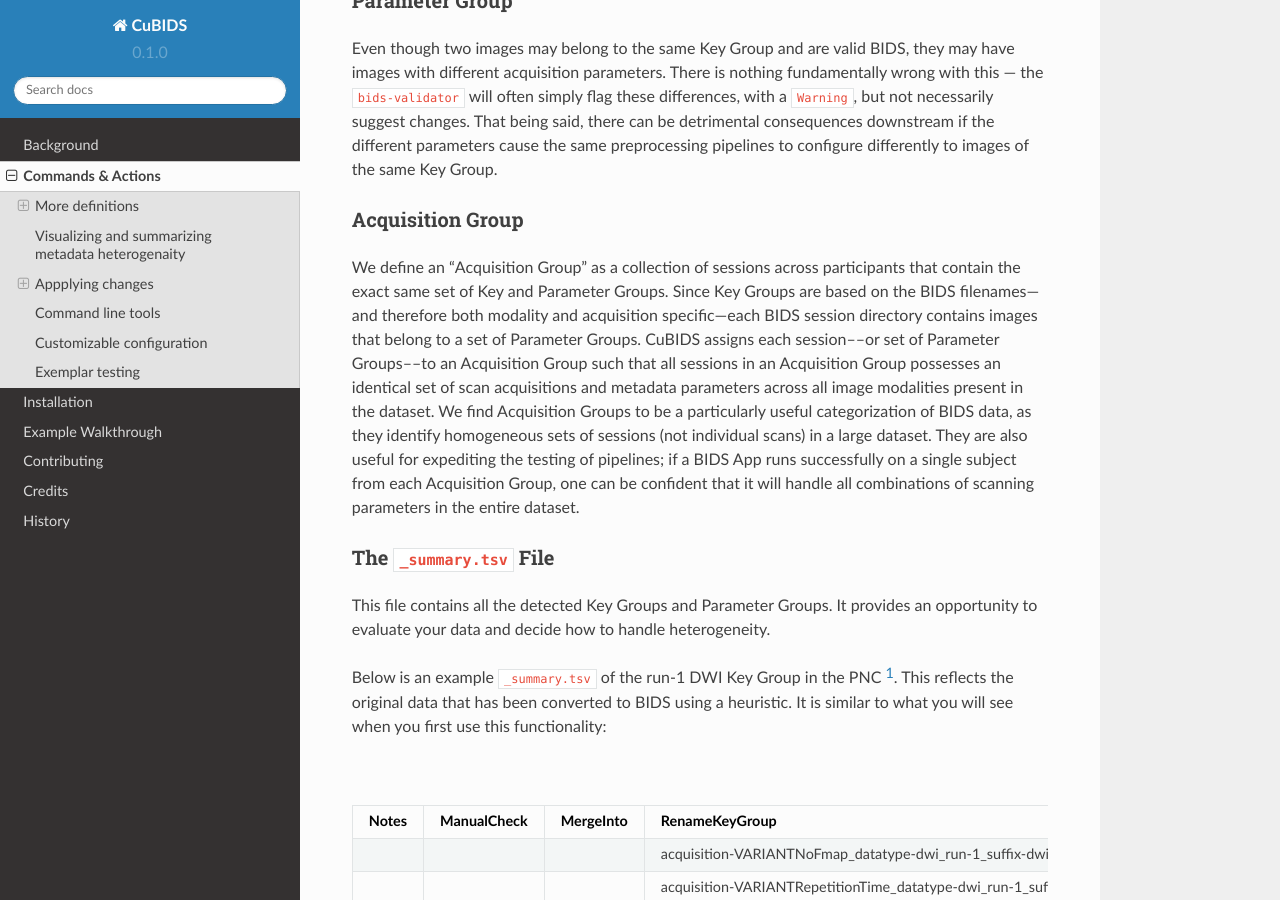
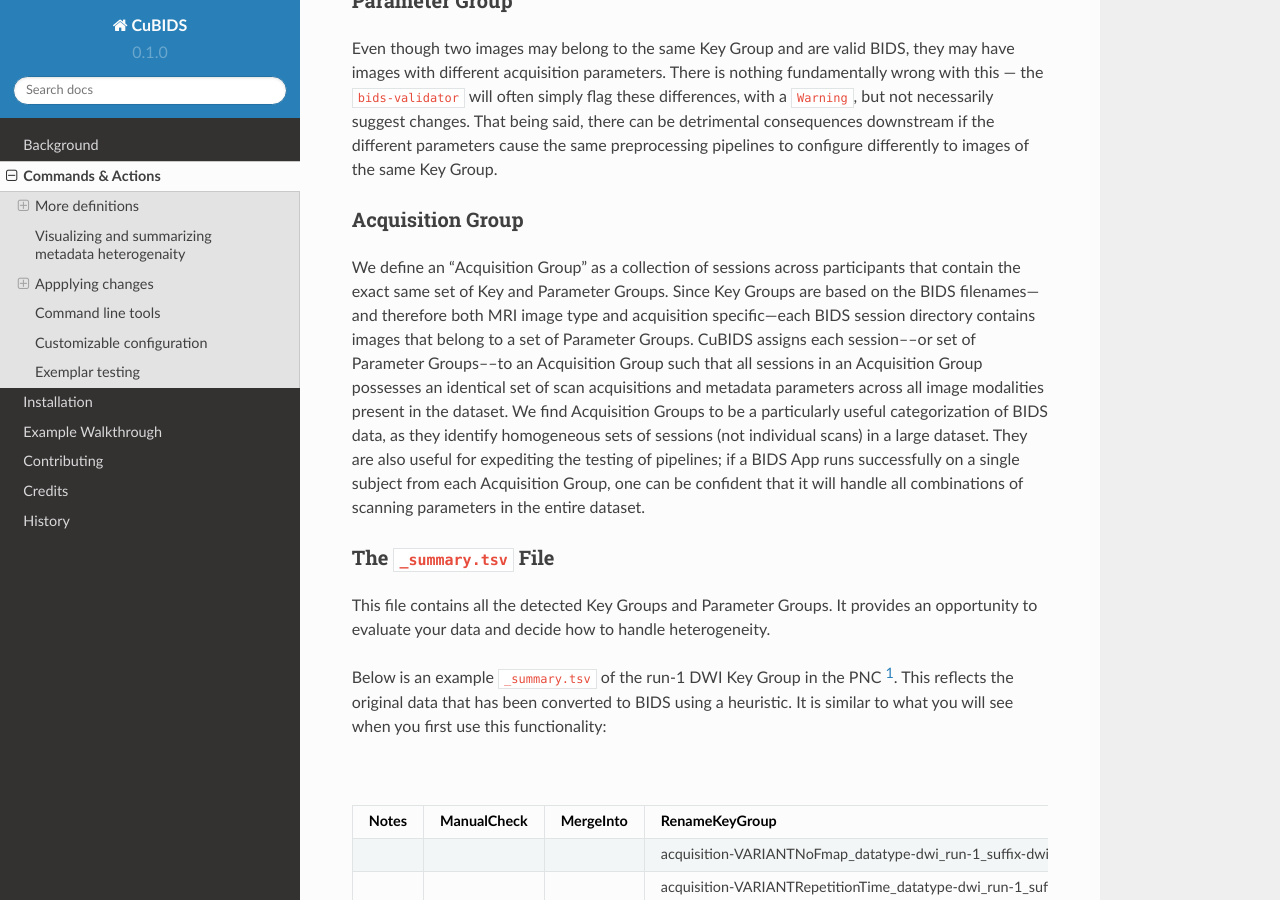
Before and after one commit to PennLINC/CuBIDS, a Sphinx documentation site: the page built from docs/usage.rst, in a window 1280 px wide and 900 px high, scrolled down 813 px. Built offline with Sphinx 7.4.7 and the Read the Docs theme 2.0.0, drawn with Linux system fonts in a browser that asks for light colours; some of the changed text lies outside the part shown.

Commit message:
modality --> MRI image type

```diff
--- a/docs/usage.rst
+++ b/docs/usage.rst
@@ -53,7 +53,7 @@ Acquisition Group
 
 We define an “Acquisition Group” as a collection of sessions across participants that contain the exact
 same set of Key and Parameter Groups. Since Key Groups are based on the BIDS filenames—and therefore both
-modality and acquisition specific—each BIDS session directory contains images that belong to a set of
+MRI image type and acquisition specific—each BIDS session directory contains images that belong to a set of
 Parameter Groups. CuBIDS assigns each session––or set of Parameter Groups––to an Acquisition Group
 such that all sessions in an Acquisition Group possesses an identical set of scan acquisitions and
 metadata parameters across all image modalities present in the dataset. We find Acquisition Groups to be
@@ -191,10 +191,10 @@ of ``CuBIDS`` command line tools:
 
 Customizable configuration
 ---------------------------
-``CuBIDS`` also features an optional, customizable, modality-specific configuration file.
+``CuBIDS`` also features an optional, customizable, MRI image type-specific configuration file.
 This file can be passed as an argument to cubids-group and cubids-apply using the ``–-config`` flag
-and allows users to customize grouping settings based on modality and parameter. Each ``Key Group``
-is associated with one (and only one) modality, as BIDS filenames include modality-specific values
+and allows users to customize grouping settings based on MRI image type and parameter. Each ``Key Group``
+is associated with one (and only one) MRI image type, as BIDS filenames include MRI image type-specific values
 as their suffixes. This easy-to-modify configuration file provides several benefits to curation.
 First, it allows users to add and remove metadata parameters from the set that determines groupings.
 This can be very useful if a user deems a specific metadata parameter irrelevant and wishes to collapse
```
